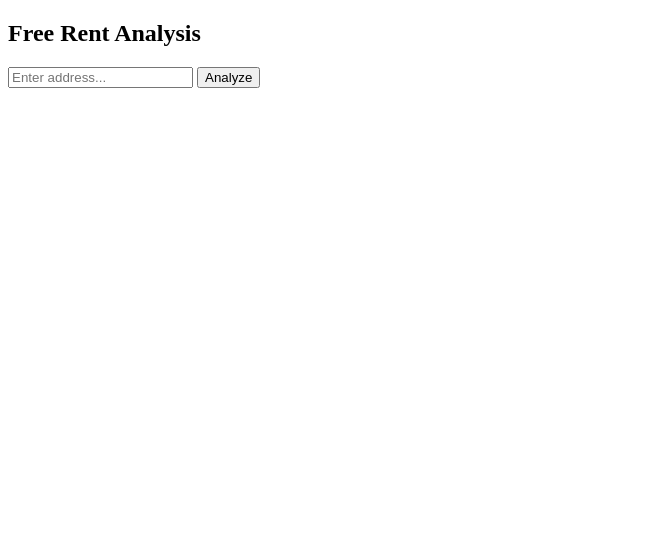
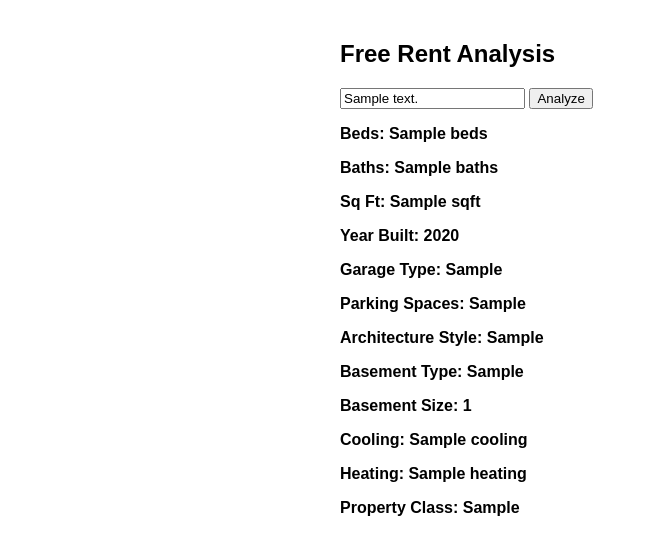
Before and after one commit to javidiazmx/FreeRentAnalysis, a Flask app: template templates/index.html in a window 1280 px wide. Shown: the top 555 px of the page, without its empty margins (0-648 px from the left). Run offline with Flask 3, Linux system fonts and the light colour scheme; the template is opened without the code that fills it: most values are stand-ins (such as "Sample title", 1, 10 or a date in 2020).

Commit message:
index.html

```diff
--- a/templates/index.html
+++ b/templates/index.html
@@ -1,45 +1,43 @@
 <!DOCTYPE html>
 <html>
 <head>
-  <title>Free Rent Analysis</title>
+    <title>Free Rent Analysis</title>
+    <style>
+        body {
+            font-family: Arial;
+            max-width: 600px;
+            margin: 40px auto;
+        }
+        label, p {
+            font-weight: bold;
+        }
+    </style>
 </head>
 <body>
-  <h2>Free Rent Analysis</h2>
-  <input id="address" placeholder="Enter address..." />
-  <button onclick="lookup()">Analyze</button>
+    <h2>Free Rent Analysis</h2>
 
-  <div id="results"></div>
+    <form method="POST" action="/lookup">
+        <input type="text" name="address" placeholder="Enter full address" value="{{ address or '' }}" required>
+        <button type="submit">Analyze</button>
+    </form>
 
-  <script>
-    async function lookup() {
-      const address = document.getElementById('address').value;
-      const res = await fetch('/lookup', {
-        method: 'POST',
-        headers: {'Content-Type': 'application/json'},
-        body: JSON.stringify({address})
-      });
-      const data = await res.json();
-      const results = document.getElementById('results');
-      if (data.error) {
-        results.innerHTML = `<p>${data.error}</p>`;
-      } else {
-        results.innerHTML = `
-          <p><strong>Beds:</strong> ${data.beds ?? 'N/A'}</p>
-          <p><strong>Baths:</strong> ${data.baths ?? 'N/A'}</p>
-          <p><strong>Sq Ft:</strong> ${data.sqft ?? 'N/A'}</p>
-          <p><strong>Year Built:</strong> ${data.year_built ?? 'N/A'}</p>
-          <p><strong>Garage Type:</strong> <span id="garage_type">Loading...</span></p>
-          <p><strong>Parking Spaces:</strong> <span id="parking_spaces">Loading...</span></p>
-          <p><strong>Architecture Style:</strong> <span id="arch_style">Loading...</span></p>
-          <p><strong>Basement Type:</strong> <span id="basement_type">Loading...</span></p>
-          <p><strong>Basement Size:</strong> <span id="basement_size">Loading...</span></p>
-          <p><strong>Cooling:</strong> <span id="cooling">Loading...</span></p>
-          <p><strong>Heating:</strong> <span id="heating">Loading...</span></p>
-          <p><strong>Property Class:</strong> <span id="property_class">Loading...</span></p>
+    {% if error %}
+        <p style="color: red;">{{ error }}</p>
+    {% endif %}
 
-        `;
-      }
-    }
-  </script>
+    {% if beds %}
+        <p><strong>Beds:</strong> {{ beds }}</p>
+        <p><strong>Baths:</strong> {{ baths }}</p>
+        <p><strong>Sq Ft:</strong> {{ sqft }}</p>
+        <p><strong>Year Built:</strong> {{ year_built }}</p>
+        <p><strong>Garage Type:</strong> {{ garage_type }}</p>
+        <p><strong>Parking Spaces:</strong> {{ parking_spaces }}</p>
+        <p><strong>Architecture Style:</strong> {{ arch_style }}</p>
+        <p><strong>Basement Type:</strong> {{ basement_type }}</p>
+        <p><strong>Basement Size:</strong> {{ basement_size }}</p>
+        <p><strong>Cooling:</strong> {{ cooling }}</p>
+        <p><strong>Heating:</strong> {{ heating }}</p>
+        <p><strong>Property Class:</strong> {{ property_class }}</p>
+    {% endif %}
 </body>
 </html>
```
